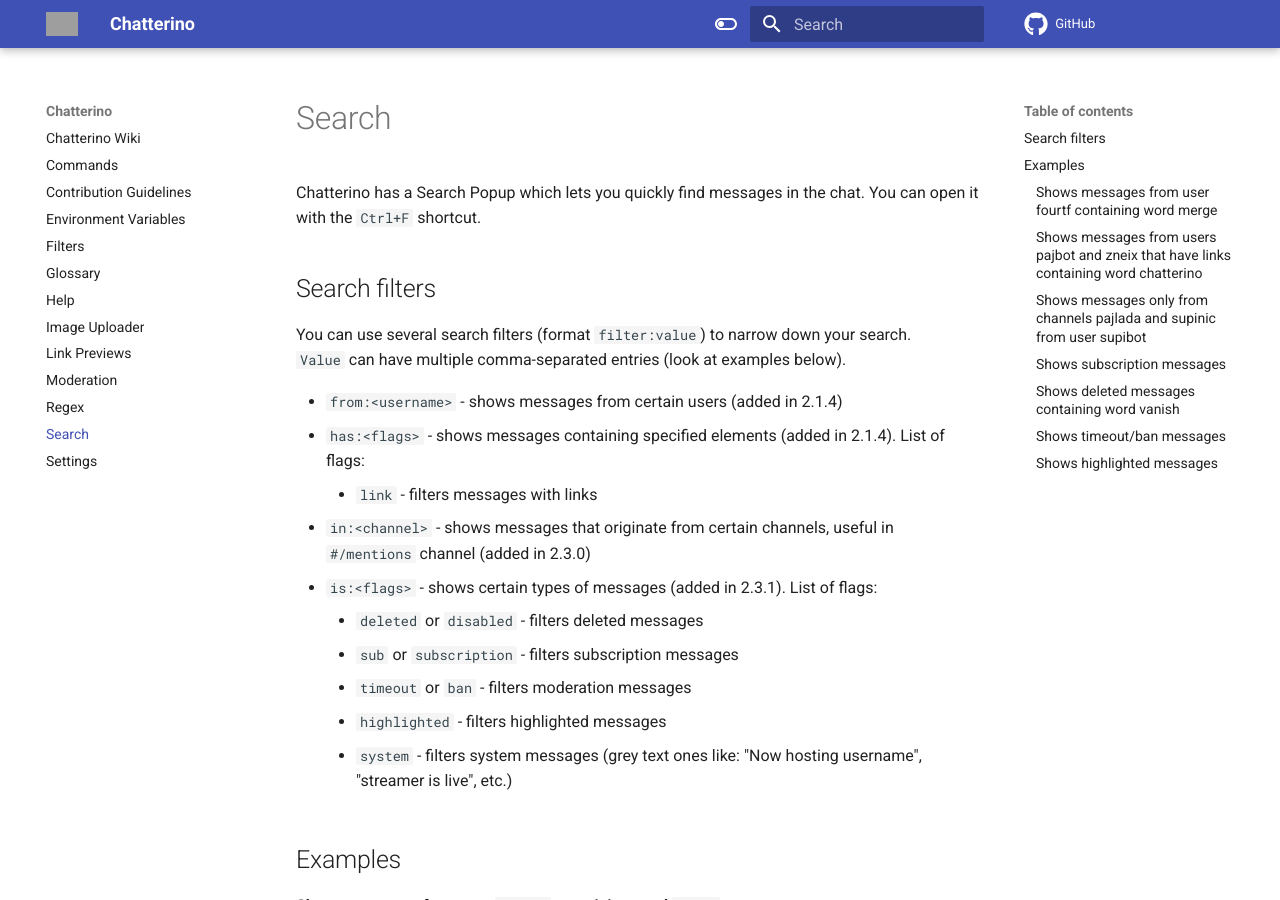
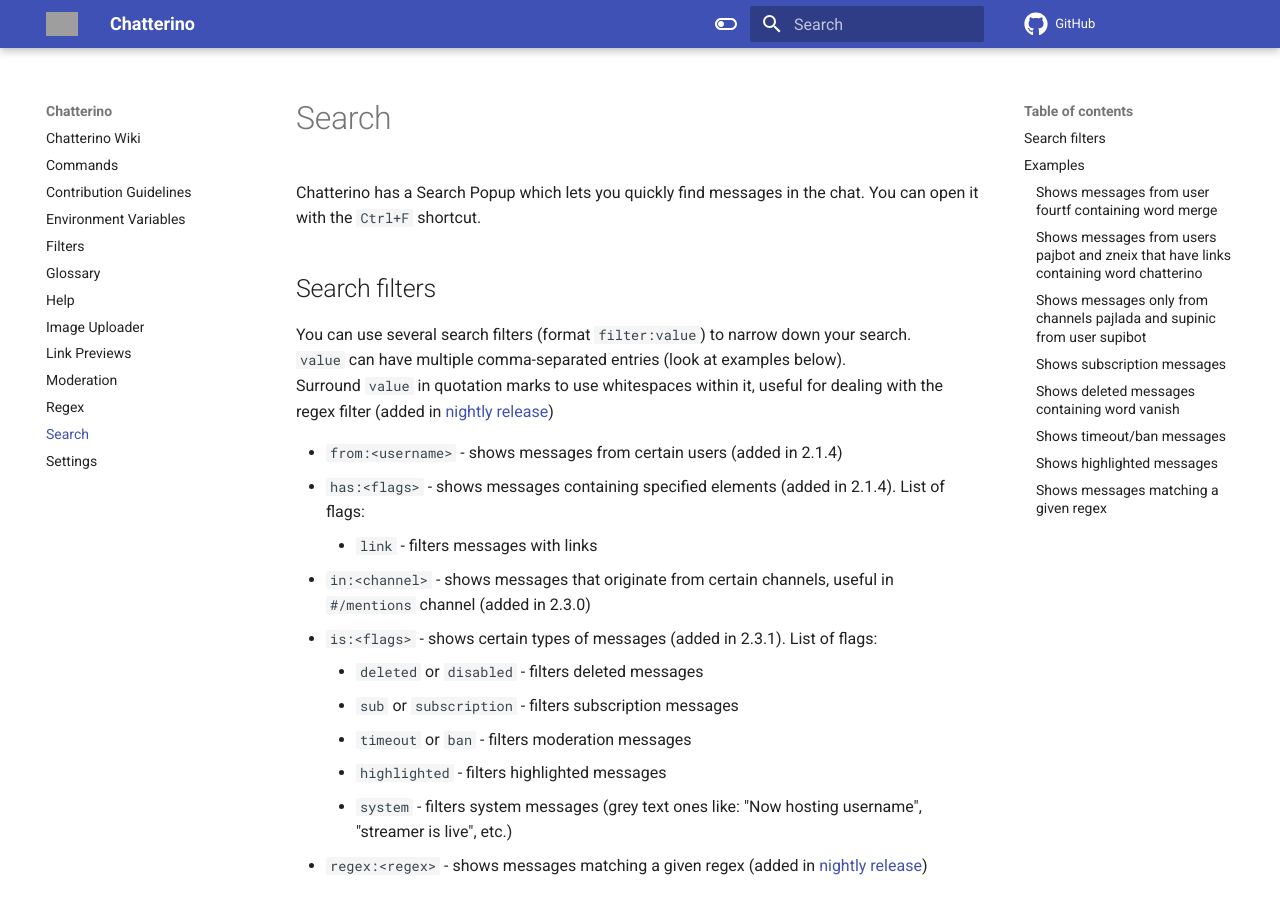
Before and after one commit to Chatterino/wiki, an MkDocs documentation site: the page built from docs/Search.md, in a window 1280 px wide and 900 px high. Built offline with MkDocs 1.6.1 and Material for MkDocs 9.7.7, drawn with Linux system fonts in a browser that asks for light colours; comment, search, counter and statistics services are not loaded; some of the changed text lies outside the part shown; grey boxes are pictures that could not be loaded.

Commit message:
Add documentation for regex search predicate (#125)
Co-authored-by: pajlada <rasmus.karlsson@pajlada.com>

```diff
--- a/docs/Search.md
+++ b/docs/Search.md
@@ -5,7 +5,8 @@
 ## Search filters
 
 You can use several search filters (format `filter:value`) to narrow down your search.
-`Value` can have multiple comma-separated entries (look at examples below).
+`value` can have multiple comma-separated entries (look at examples below).
+Surround `value` in quotation marks to use whitespaces within it, useful for dealing with the regex filter (added in [nightly release](../Help/#what-is-nightly-and-how-to-use-install-it))
 
 - `from:<username>` - shows messages from certain users (added in 2.1.4)
 - `has:<flags>` - shows messages containing specified elements (added in 2.1.4). List of flags:
@@ -17,6 +18,7 @@
     - `timeout` or `ban` - filters moderation messages
     - `highlighted` - filters highlighted messages
     - `system` - filters system messages (grey text ones like: "Now hosting username", "streamer is live", etc.)
+- `regex:<regex>` - shows messages matching a given regex (added in [nightly release](../Help/#what-is-nightly-and-how-to-use-install-it))
 
 ## Examples
 
@@ -47,3 +49,7 @@
 #### Shows highlighted messages
 `is:highlighted`
 ![`is:highlighted`](images/search/example7.png)
+
+#### Shows messages matching a given regex
+`regex:^gachi\w*$`
+![`regex:^gachi\w*$`](images/search/example8.png)
```
Also changed, not shown: docs/images/search/example8.png (added).
